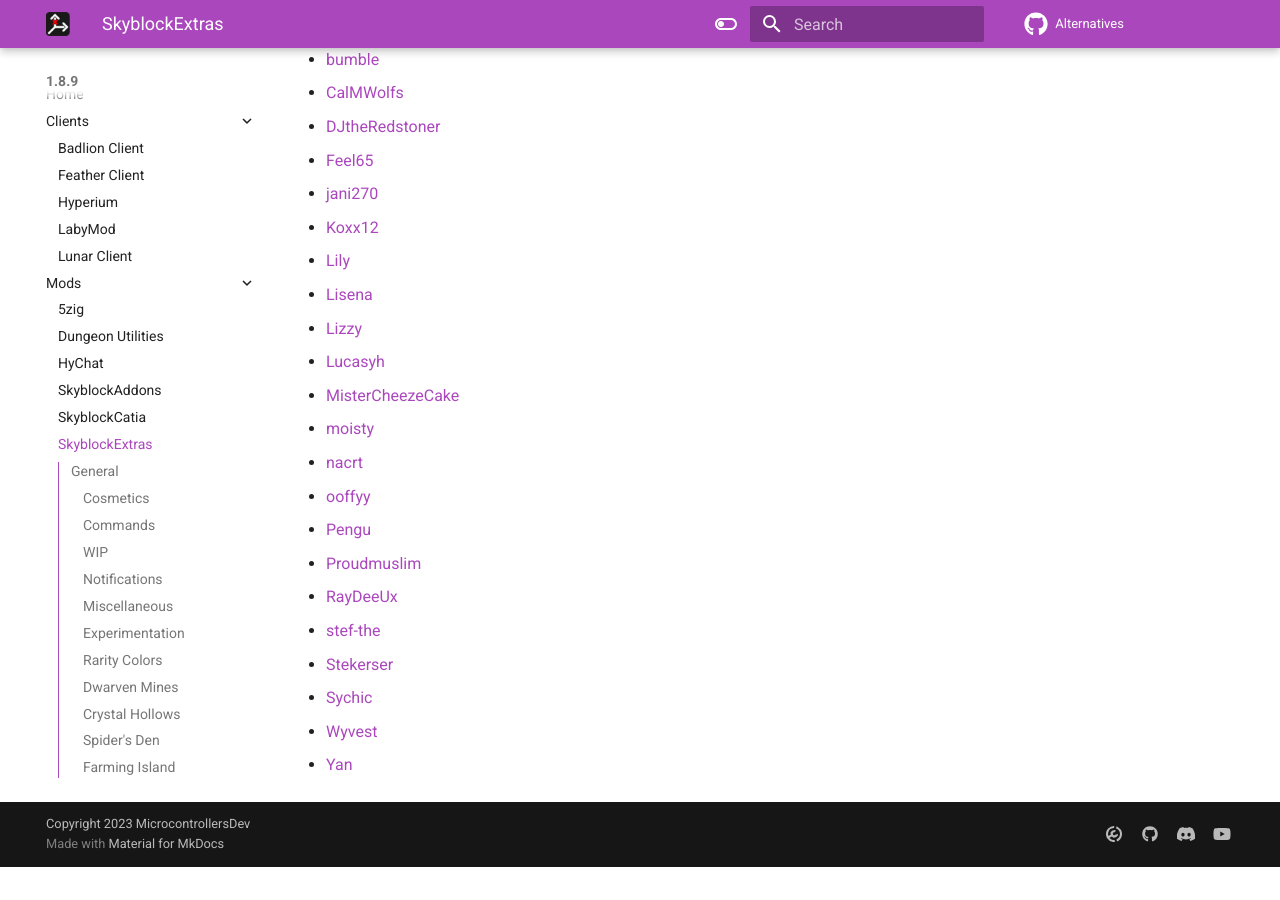
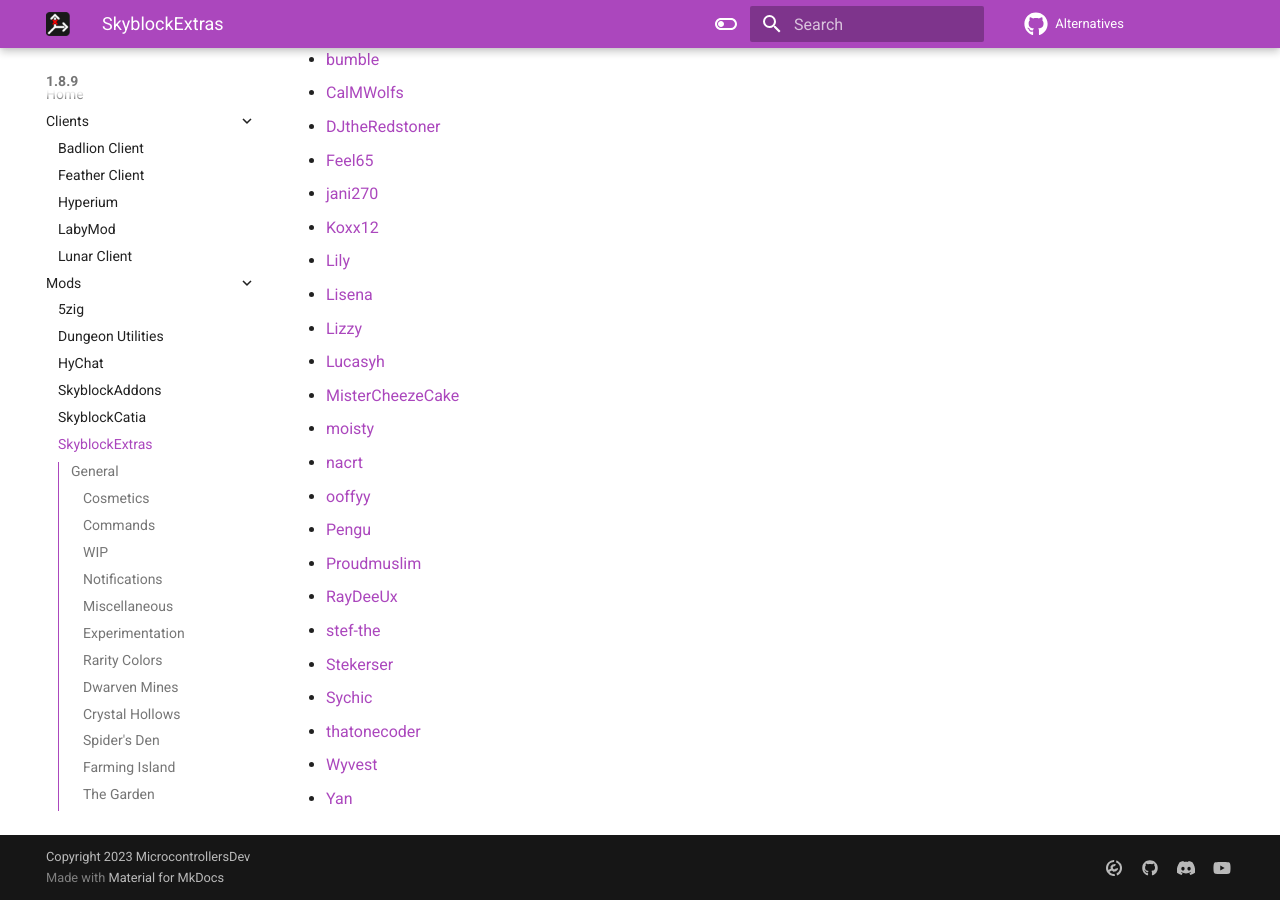
Before and after one commit to MicrocontrollersDev/Alternatives, an MkDocs documentation site: the page built from docs/1.8.9/skyblockextras.md, in a window 1280 px wide and 900 px high, scrolled down 14121 px. Built offline with MkDocs 1.6.1 and Material for MkDocs 9.7.7, drawn with Linux system fonts in a browser that asks for light colours; comment, search, counter and statistics services are not loaded; before the commit the page ends 14988 px from its top, so only the background shows below that.

Commit message:
Update skyblockextras.md

```diff
--- a/docs/1.8.9/skyblockextras.md
+++ b/docs/1.8.9/skyblockextras.md
@@ -485,5 +485,6 @@
 * [stef-the](https://github.com/stef-the)
 * [Stekerser](https://github.com/Stekerser)
 * [Sychic](https://github.com/Sychic)
+* [thatonecoder](https://github.com/Coccocoahelper)
 * [Wyvest](https://github.com/Wyvest)
 * [Yan](https://github.com/yanNotDev)
```
